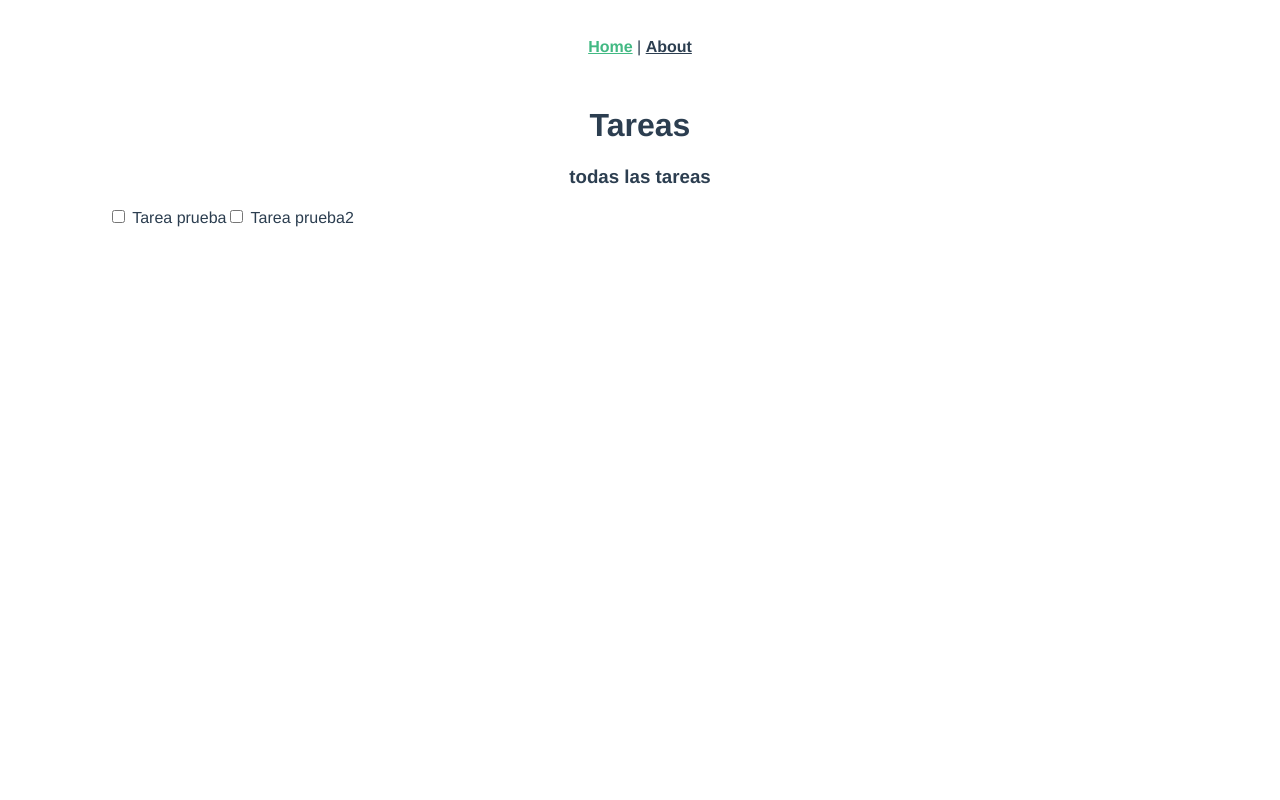
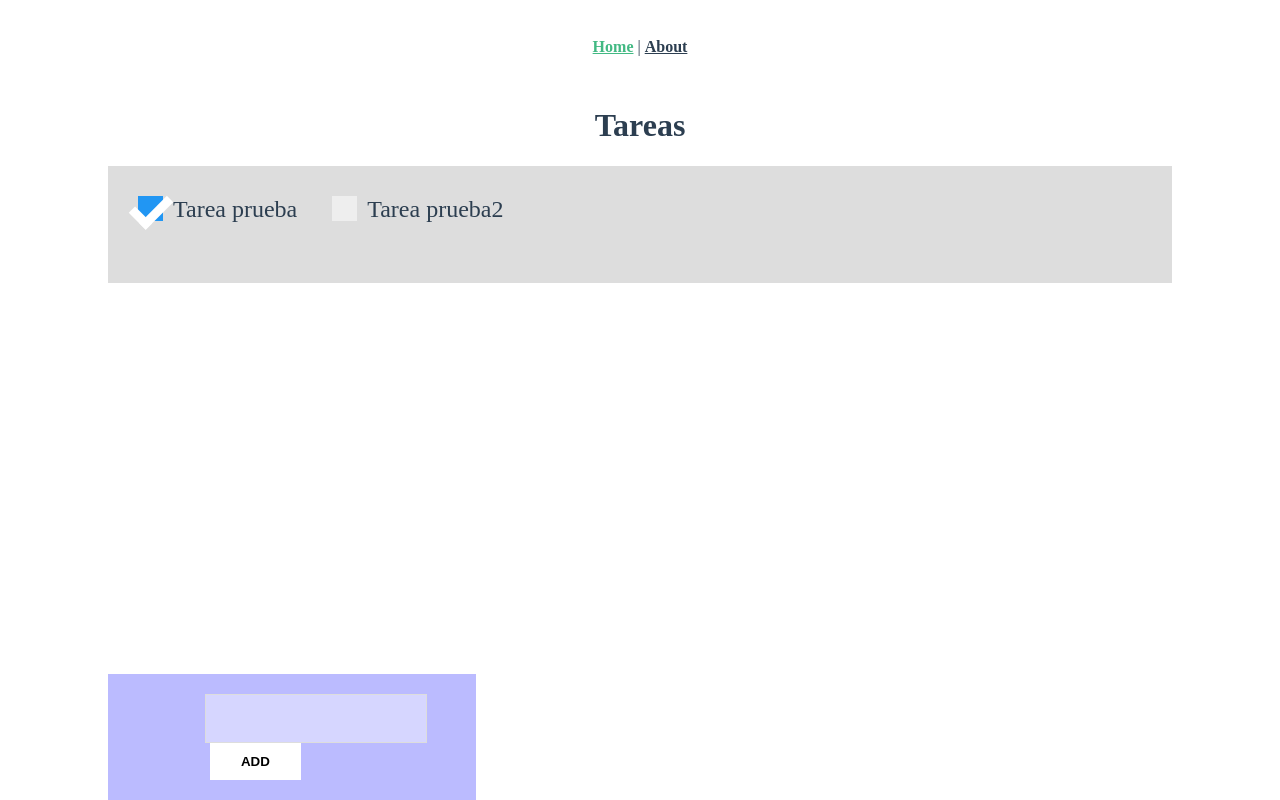
Before and after one commit to vndrd/v-tasks, a Vue app: page / in a window 1280 px wide. Built offline with nearby package versions, Linux system fonts and the light colour scheme.

Commit message:
componente: Lista, Agregar Tarea

```diff
--- a/public/index.html
+++ b/public/index.html
@@ -6,6 +6,7 @@
     <meta name="viewport" content="width=device-width,initial-scale=1.0">
     <link rel="icon" href="<%= BASE_URL %>favicon.ico">
     <title><%= htmlWebpackPlugin.options.title %></title>
+    <link href="https://fonts.googleapis.com/css2?family=Quicksand:wght@400;500&display=swap" rel="stylesheet">
   </head>
   <body>
     <noscript>
--- a/src/App.vue
+++ b/src/App.vue
@@ -9,8 +9,10 @@
 </template>
 
 <style lang="scss" scoped>
+@import url('https://fonts.googleapis.com/css2?family=Quicksand:wght@400;500&family=Zilla+Slab:ital,wght@0,300;1,300&display=swap');
 #app {
-  font-family: Avenir, Helvetica, Arial, sans-serif;
+    font-family: 'Quicksand', sans-serif;
+    font-family: 'Zilla Slab', serif;
   -webkit-font-smoothing: antialiased;
   -moz-osx-font-smoothing: grayscale;
   text-align: center;
--- a/src/components/Lista.vue
+++ b/src/components/Lista.vue
@@ -1,10 +1,7 @@
 <template>
     <div>
-        <div class="lista-header">
-            <h3>                todas las tareas            </h3>
-        </div>
         <div class="contenedor-tareas">
-            <Tarea v-for="tarea in dt.tareas" :key="tarea.id" :data="tarea" />
+            <Tarea v-for="tarea in datos.tareas" :key="tarea.id" :data="tarea" />
         </div>
     </div>
 </template>
@@ -12,17 +9,10 @@
 import Tarea from '@/components/Tarea'
 export default {
     name:'Lista',
+    props: ['datos'],
     data(){
         return {
-            dt: {
-                tareas: [
-                    {id: 1, text: 'Tarea prueba',date: '2019-05-11'},
-                    {id: 2, text: 'Tarea prueba2',date: '2019-05-11'}
-                ]
-            },
-            st: {
 
-            }
         }
     },
     created(){
@@ -34,18 +24,13 @@ export default {
 }
 </script>
 <style lang="scss">
-.contenedor-lista{
-
-}
 .contenedor-tareas {
-    margin: 0 100px;
-
-}
-.lista-header {
-    /*background-color: #dddddd;*/
-    h3{
-
-    }
+    position: relative;
+    margin: 0px 100px;
+    background-color: #ddd;
+    vertical-align: middle;
+    padding: 30px;
+    overflow: hidden;//worked for align
 }
 
 </style>
--- /dev/null
+++ b/src/components/Nuevo.vue
@@ -0,0 +1,70 @@
+<template>
+    <div class="nuevo">
+        <div class="elementos">
+            <label for=""></label>
+            <input type="text" v-model="mensaje.text">
+            <button @click="agregar">ADD</button>
+        </div>
+    </div>
+</template>
+<script>
+export default {
+    name: 'Nuevo',
+    data() {
+        return {
+            mensaje: {
+                text: ''
+            }
+        }
+    },
+    methods:{
+        agregar(){
+            this.$emit('agregar',this.mensaje);
+        }
+    }
+}
+</script>
+<style lang="scss" scoped>
+.nuevo {
+    position: absolute ;
+    bottom: 0 ;
+    margin: 0 100px ;
+    padding: 20px 10px ;
+    background: #bbf ;
+}
+label {
+    font-size: 1.5rem;
+    float: left;
+    font-weight: bolder;
+    padding-right: 30px;
+}
+input {
+    font-family: 'Quicksand', sans-serif;
+    font-family: 'Zilla Slab', serif;
+    font-size: 1.5rem;
+    float: left;
+    padding: 10px;
+    width: 200px;
+    border: 1px solid #ddd;
+    background: rgba($color: #fff, $alpha: .4);
+}
+button {
+    margin-left: 5px;
+    float: left;
+    font-weight: 900;
+    border: 1px solid rgba($color: #fff, $alpha: 0);
+    padding: 10px 30px;
+    background: #fff;
+    cursor: pointer;
+    transition: all .2s;
+}
+button:hover {
+    background: #66f;
+    color: #fff;
+}
+
+.elementos {
+    width: 50%;
+    margin: 0 auto;
+}
+</style>
--- a/src/components/Tarea.vue
+++ b/src/components/Tarea.vue
@@ -1,17 +1,88 @@
 <template>
-    <div class="tarea">
-        <input type="checkbox">
+    <label class="container">
         {{data.text}}
-    </div>
+        <input type="checkbox" :checked="data.checked">
+        <span class="checkmark"></span>
+    </label>
 </template>
 <script>
 export default {
     name: 'Tarea',
-    props: ['data']
+    props: ['data'],
 }
 </script>
 <style lang="scss" scoped>
-.tarea {
+.container {
     float: left;
+    font-size: 1.5rem;
+    font-weight: 200;
+    position: relative;
+    padding-left: 35px;
+    padding-right: 35px;
+    margin-bottom: 30px;
+    cursor: pointer;
+    -webkit-user-select: none;
+    -moz-user-select: none;
+    -ms-user-select: none;
+    user-select: none;
+}
+
+/* Hide the browser's default checkbox */
+.container input {
+    position: absolute;
+    opacity: 0;
+    cursor: pointer;
+    height: 0;
+    width: 0;
+}
+
+/* Create a custom checkbox */
+.checkmark {
+    position: absolute;
+    top: 0;
+    left: 0;
+    height: 25px;
+    width: 25px;
+    background-color: #eee;
+}
+
+/* On mouse-over, add a grey background color */
+.container:hover input ~ .checkmark {
+    background-color: #ccc;
+}
+/* When the checkbox is checked, add a blue background */
+.container input:checked ~ .checkmark {
+    transition: all 2s ease;
+    background-color: #2196F3;
+}
+/* Create the checkmark/indicator (hidden when not checked) */
+.checkmark:after {
+content: "";
+    position: absolute;
+    display: none;
+    opacity: 0;
+    transition: all 2s ease;
+}
+
+/* Show the checkmark when checked */
+.container input:checked ~ .checkmark:after {
+    display: block;
+    opacity: 1;
+    transition: all 2s ease;
+}
+/* Style the checkmark/indicator */
+.container .checkmark:after {
+    transition: all 2s ease;
+    position:absolute;
+    left: 9px;
+    top: 5px;
+    width: 5px;
+    height: 10px;
+    border: solid white;
+    border-width: 0 3px 3px 0;
+    -webkit-transform: rotate(45deg) scale(3);
+    -ms-transform: rotate(45deg) scale(3);
+    transform: rotate(45deg) scale(3);
+    overflow: auto;
 }
 </style>
--- a/src/views/Home.vue
+++ b/src/views/Home.vue
@@ -1,18 +1,47 @@
 <template>
-  <div class="home">
+  <div class="grid-container">
     <h1>Tareas</h1>
-    <Lista />
+    <Lista :datos="dt"/>
+    <Nuevo @agregar="agregar" />
   </div>
 </template>
 
 <script>
 // @ is an alias to /src
 import Lista from '@/components/Lista.vue'
+import Nuevo from '@/components/Nuevo.vue'
 
 export default {
   name: 'Home',
+  data(){
+    return {
+      dt: {
+          tareas: [
+            {id: 1, text: 'Tarea prueba',date: '2019-05-11',checked: true},
+            {id: 2, text: 'Tarea prueba2',date: '2019-05-11',checked: false},
+          ],
+          top_id: 2,
+      },
+      st: {
+
+      }
+    }
+  },
+  methods: {
+    agregar({text}) {
+      this.dt.top_id++;
+      this.dt.tareas.push(
+        {text, id:this.dt.top_id}
+      )
+    }
+  },
   components: {
-    Lista
+    Lista, Nuevo
   }
 }
 </script>
+<style lang="scss">
+.grid-container{
+  display:grid;
+}
+</style>
```
